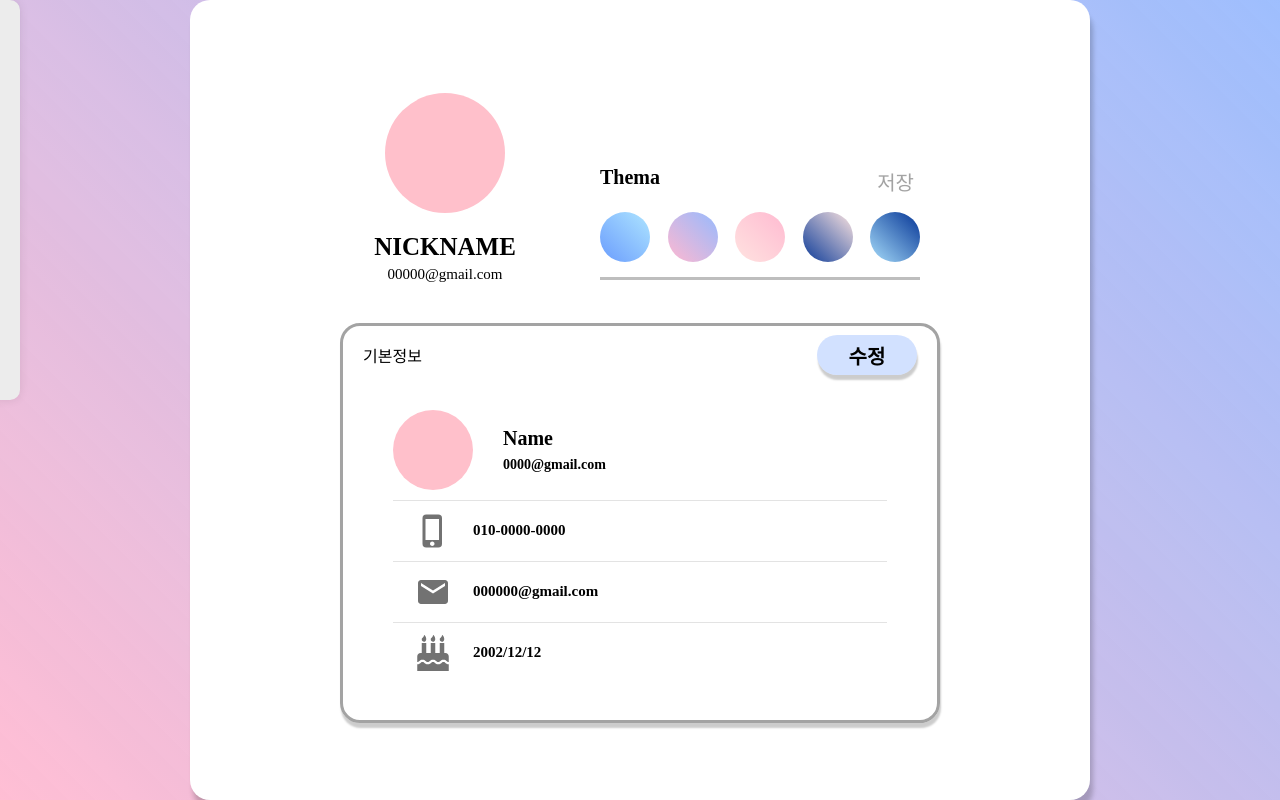
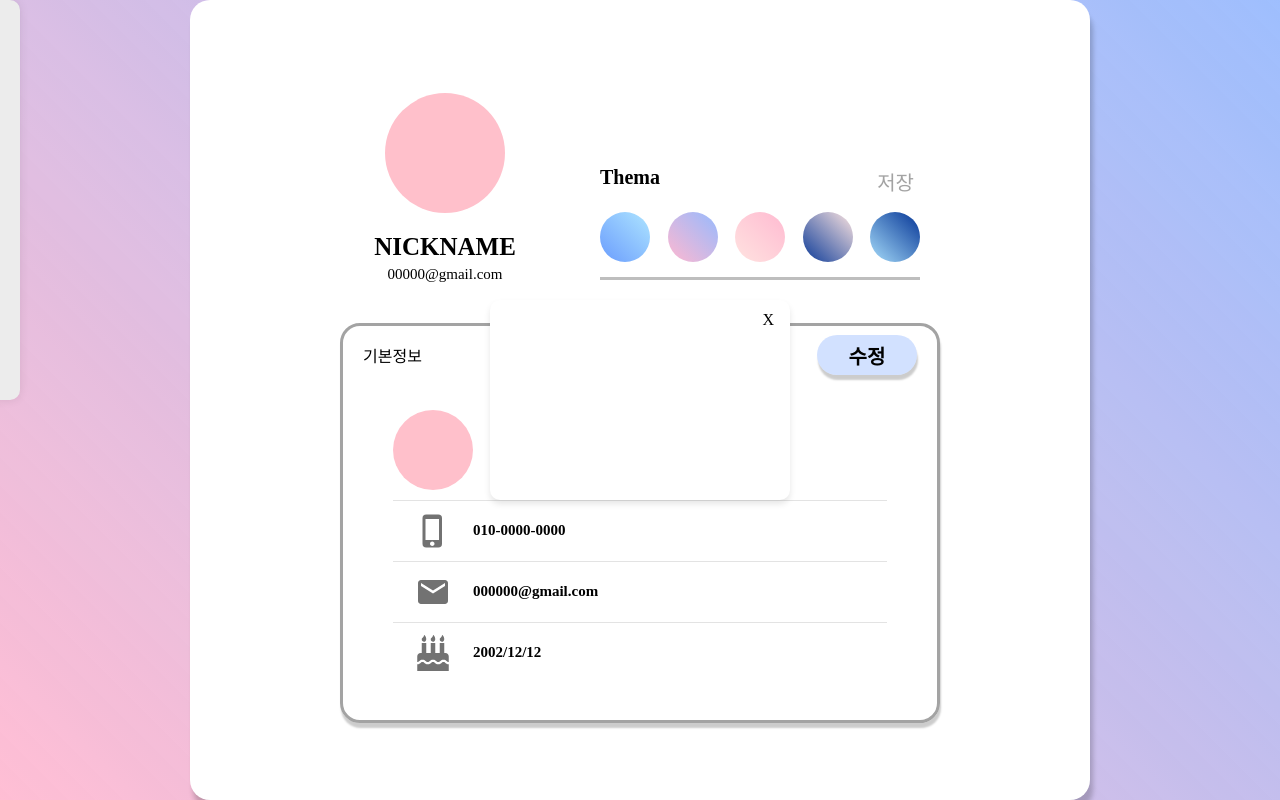
Before and after one commit to gawoooon/TUK-CE-capstone-2023-drawingdiary, a React (Create React App) app in the folder drawingdiary/frontend/: page /my in a window 1280 px wide. Both pictures are taken after a click on the button "수정". Built offline with nearby package versions, Linux system fonts and the light colour scheme; a web font is replaced by a local one.

Commit message:
[윤아] 팝업창 1

```diff
--- a/drawingdiary/frontend/src/components/mypage/Information.jsx
+++ b/drawingdiary/frontend/src/components/mypage/Information.jsx
@@ -76,12 +76,12 @@ const InfoProfileEmail = styled.div`
   font-weight: bold;
 `;
 
-function Information() {
+function Information({ onPopupToggle }) {
   return (
     <InfoBox>
       <InfoTop>
         기본정보
-        <InfoBtn>수정</InfoBtn>
+        <InfoBtn onClick={onPopupToggle}>수정</InfoBtn>
       </InfoTop>
       <InfoBottom>
         <InfoProfileBox>
--- /dev/null
+++ b/drawingdiary/frontend/src/components/mypage/Popup.jsx
@@ -0,0 +1,40 @@
+import styled from "styled-components";
+
+const PopupBox = styled.div`
+  width: 500px;
+  height: 500px;
+  background-color: white;
+  position: fixed;
+  top: 50%;
+  left: 50%;
+  transform: translate(-50%, -50%);
+  background-color: white;
+  width: 300px;
+  height: 200px;
+  border-radius: 10px;
+  box-shadow: 0 4px 6px rgba(0, 0, 0, 0.1);
+  z-index: 1000;
+  display: flex;
+  justify-content: center;
+  align-items: center;
+`;
+
+const CloseButton = styled.button`
+  position: absolute;
+  top: 10px;
+  right: 10px;
+  background-color: transparent;
+  border: none;
+  font-size: 16px;
+  cursor: pointer;
+`;
+
+function Popup({ onClose }) {
+  return (
+    <PopupBox>
+      <CloseButton onClick={onClose}>X</CloseButton>
+    </PopupBox>
+  );
+}
+
+export default Popup;
--- a/drawingdiary/frontend/src/components/mypage/Thema.jsx
+++ b/drawingdiary/frontend/src/components/mypage/Thema.jsx
@@ -1,4 +1,4 @@
-import styled, { css } from "styled-components";
+import styled from "styled-components";
 
 const ThemaBox = styled.div`
   width: 60%;
@@ -53,6 +53,7 @@ function Thema({ onColorChange }) {
   // body 배경색 변경 함수
   const handleColorChange = (color) => {
     onColorChange(color);
+    console.log(color)
   };
 
   return (
--- a/drawingdiary/frontend/src/pages/MyPage.jsx
+++ b/drawingdiary/frontend/src/pages/MyPage.jsx
@@ -1,10 +1,11 @@
-import React from "react";
+import React, { useState } from "react";
 import styled from "styled-components";
 import Background from "../components/Background";
 import ShortSidebar from "../components/sidebar/ShortSidebar";
 import Information from "../components/mypage/Information";
 import Profile from "../components/mypage/Profile";
 import Thema from "../components/mypage/Thema";
+import Popup from "../components/mypage/Popup";
 
 const MyPageBody = styled.div`
   display: flex;
@@ -42,6 +43,13 @@ const MyPageBottomBox = styled.div`
 
 function MyPage() {
   const [backgroundColor, setBackgroundColor] = React.useState(2);
+  const [isPopupVisible, setPopupVisible] = useState(false); // 팝업 창의 가시성을 관리하는 상태
+
+  // 팝업 창을 토글하는 함수
+  const togglePopup = () => {
+    setPopupVisible(!isPopupVisible);
+  };
+
   return (
     <div>
       <Background backgroundColor={backgroundColor}>
@@ -53,10 +61,11 @@ function MyPage() {
               <Thema onColorChange={setBackgroundColor} />
             </MyPageTopBox>
             <MyPageBottomBox>
-              <Information />
+              <Information onPopupToggle={togglePopup} />
             </MyPageBottomBox>
           </MyPageBox>
         </MyPageBody>
+        {isPopupVisible && <Popup onClose={togglePopup} />}
       </Background>
     </div>
   );
```
